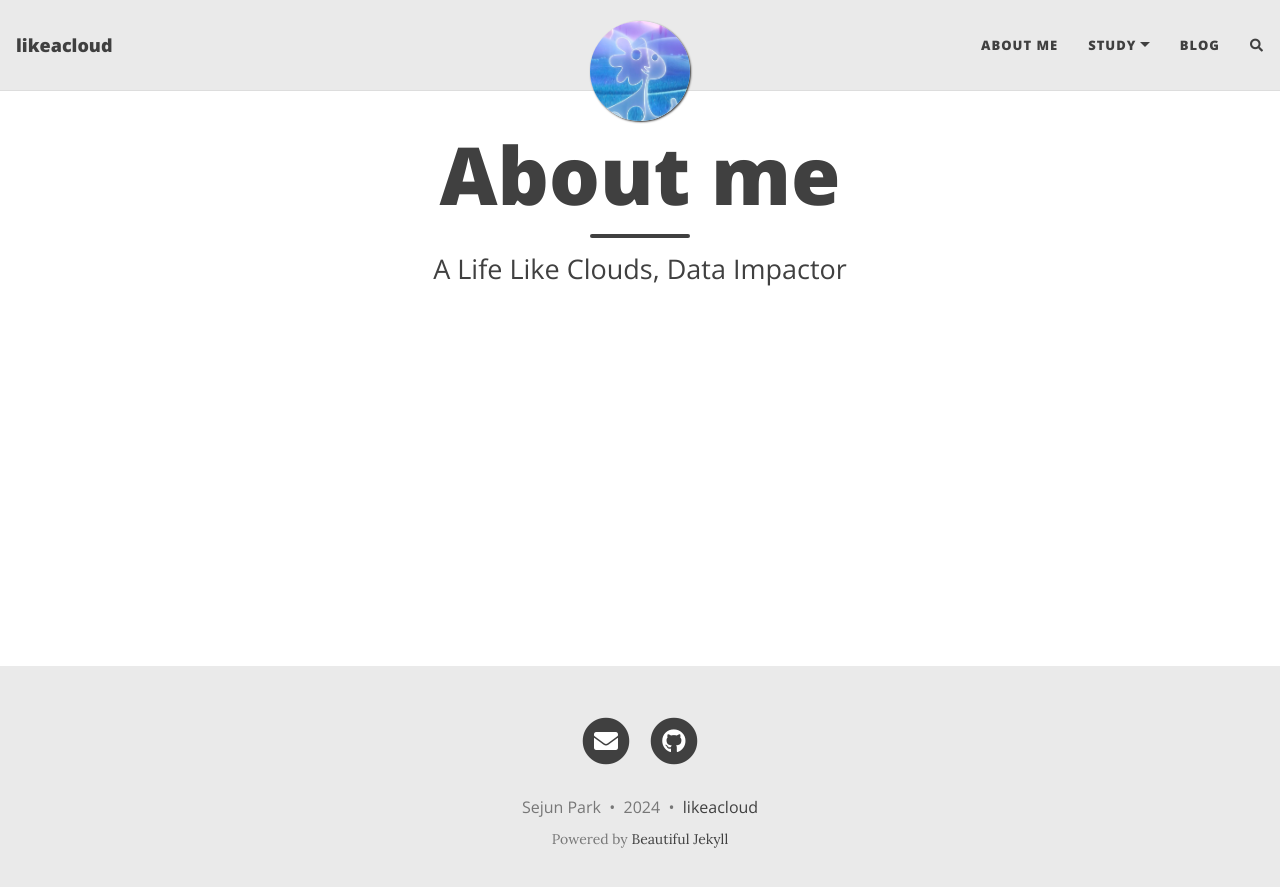
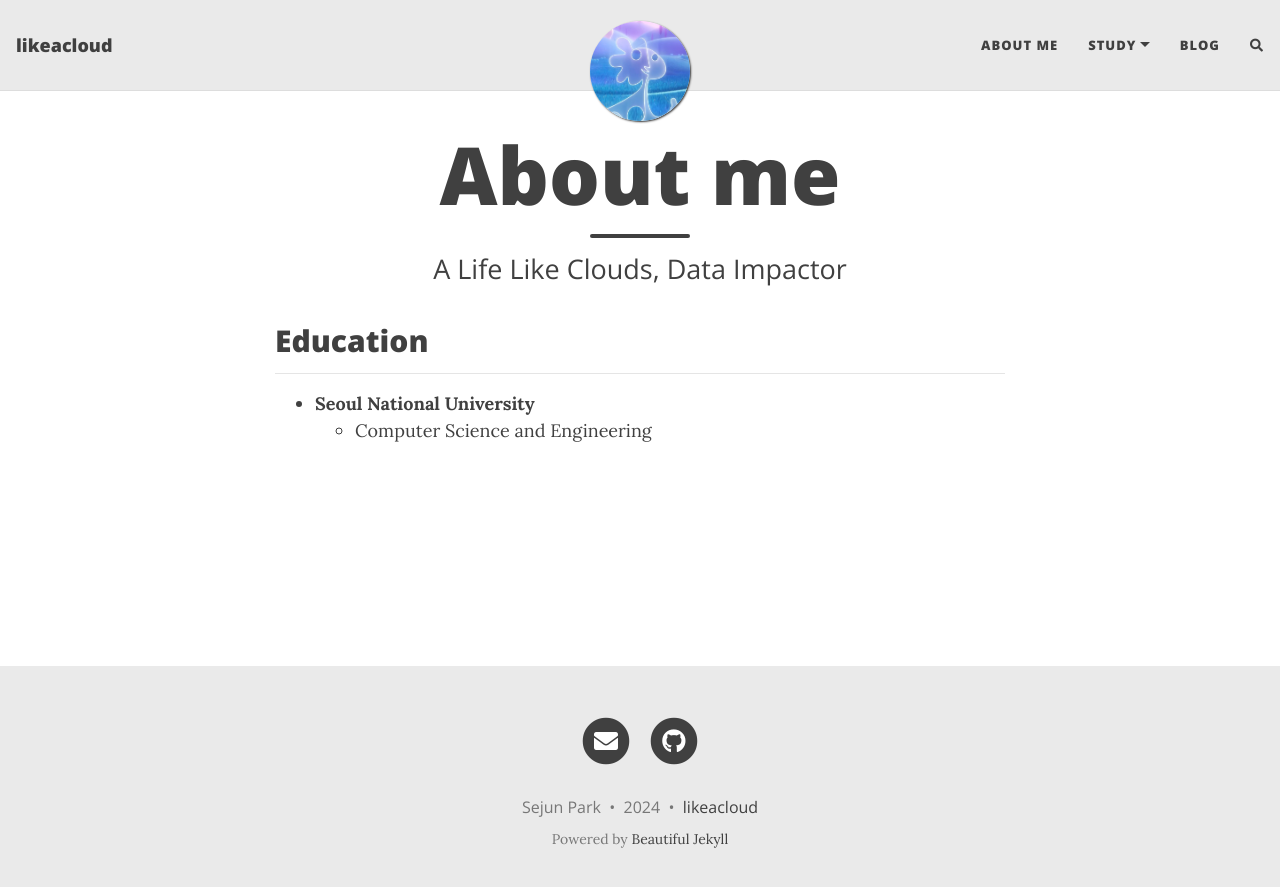
Before and after one commit to LikeACloud7/LikeACloud7.github.io, a Jekyll site: the page built from aboutme.md, in a window 1280 px wide. Shown: the top 887 px of the page. Built offline with Jekyll 4.4.1, drawn with Linux system fonts in a browser that asks for light colours; nearby versions of some CDN libraries; comment, search, counter and statistics services are not loaded.

Commit message:
“update”

```diff
--- a/_config.yml
+++ b/_config.yml
@@ -50,7 +50,7 @@ round-avatar: true
 # You can change the order that they show up on the page by changing the order here.
 # Uncomment the links you want to show and add your information to each one.
 social-network-links:
-  email: "oraelonge@gmail.com"
+  email: "aprimelonge@snu.ac.kr"
   # rss: true  # remove this line if you don't want to show an RSS link at the bottom
   # facebook: deanattali
   github: "LikeACloud7"
--- a/aboutme.md
+++ b/aboutme.md
@@ -3,3 +3,9 @@ layout: page
 title: About me
 subtitle: A Life Like Clouds, Data Impactor
 ---
+## Education
+
+---
+
+- **Seoul National University**
+  - Computer Science and Engineering
```
Also changed, not shown: 1 other file.
